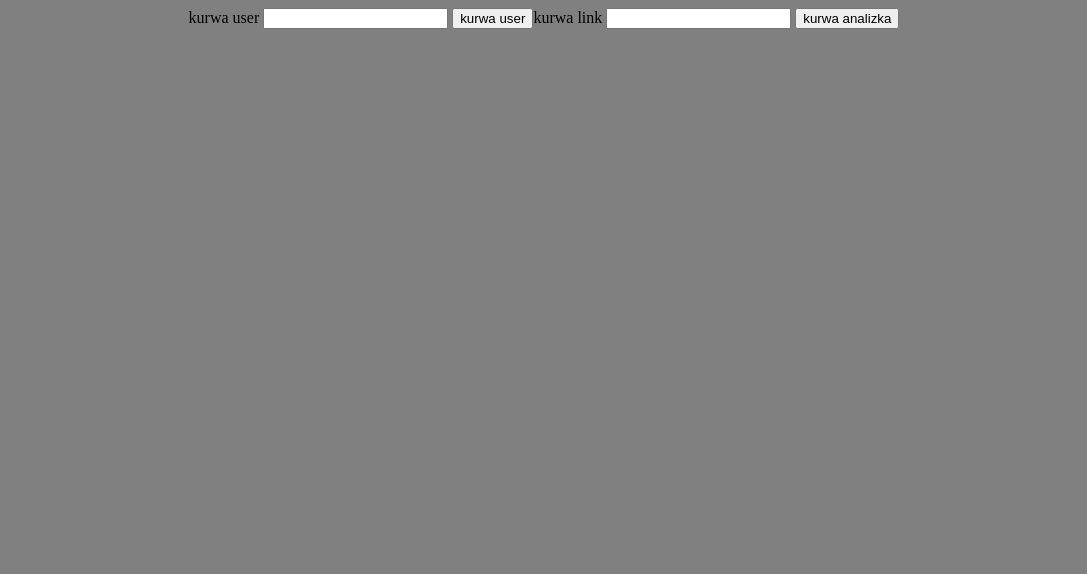
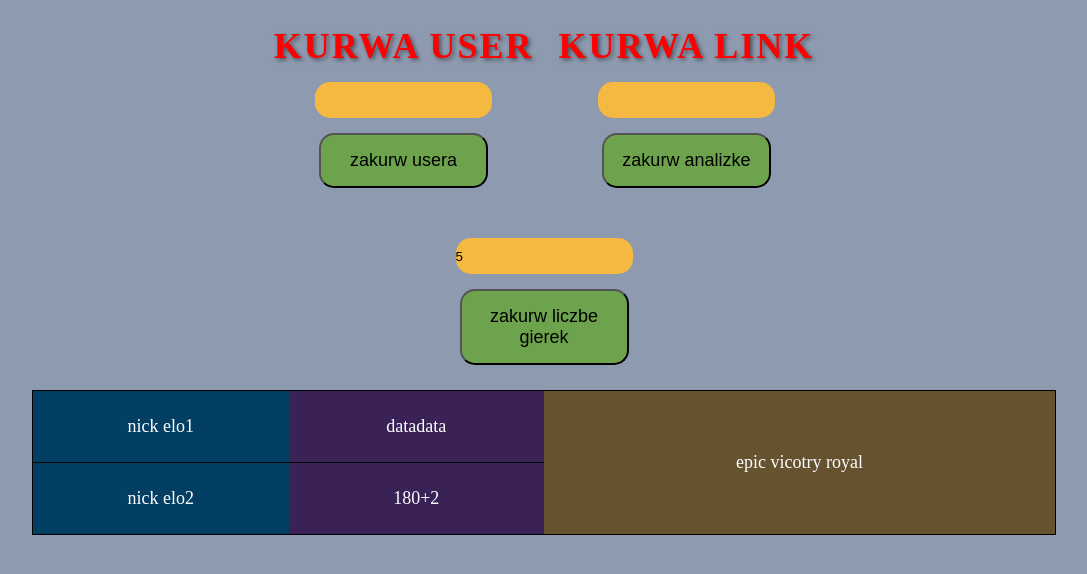
Before and after one commit to Leszek02/chessBot, a website: page index.html in a window 1280 px wide. Shown: the whole page, without its empty margins (96-1183 px from the left). Drawn offline with Linux system fonts and the light colour scheme.

Commit message:
epic layout improvements

```diff
--- a/Main.js
+++ b/Main.js
@@ -10,7 +10,7 @@ const app = express();
 const PORT = process.env.PORT || 3000;
 
 app.use(bodyParser.text());
-//app.use(bodyParser.json());
+app.use(bodyParser.json());
 
 app.get('/', (req, res) => {
   res.sendFile(path.join(__dirname, 'index.html'));
@@ -24,8 +24,10 @@ app.post('/submit', async (req, res) => {
 });
 
 app.post('/get-games', (req, res) => {
-  const username = req.body;
+  const { username, gamesNum } = req.body;
+
   console.log(username);
+  console.log(gamesNum);
 
   const games = [
     {
--- a/index.html
+++ b/index.html
@@ -5,67 +5,203 @@
     <meta name="viewport" content="width=device-width, initial-scale=1.0" />
     <title>Chessing psychiatryk</title>
     <style>
+      * {
+        box-sizing: border-box;
+        margin: 0;
+        padding: 0;
+      }
       body {
+        display: flex;
+        align-items: center;
+        flex-direction: column;
+        gap: 25px;
+        background-color: rgb(142, 154, 175);
+        width: 100vw;
+        height: 100vh;
+        font-size: 18px;
+      }
+      #recent-games {
+        display: flex;
+        flex-direction: column;
+        align-items: center;
+        gap: 10px;
+        width: 100%;
+      }
+      .game {
+        display: flex;
+        width: 80%;
+        border: 1px solid black;
+        color: rgb(253, 253, 255);
+      }
+      .players {
+        width: 25%;
+        background-color: rgb(3, 63, 99);
+      }
+      .game-single-info {
+        padding-block: 25px;
+        text-align: center;
+      }
+      .game-single-info:nth-child(2n) {
+        border-top: 1px solid black;
+      }
+      .time {
+        width: 25%;
+        background-color: #3a2256;
+      }
+      .result {
+        width: 50%;
+        /* background-color: #84c318; */
+        /* background-color: #d00000; */
+        background-color: #65532f;
         display: flex;
         justify-content: center;
         align-items: center;
-        background-color: gray;
+      }
+
+      button {
+        background-color: #6da34d;
+        padding: 15px;
+        border-radius: 15px 15px;
+        min-width: 169px;
+        font-size: 18px;
+      }
+      input {
+        background-color: #f5b841;
+        border: none;
+        border-radius: 15px 15px;
+        height: 36px;
+        padding-block: 5px;
+      }
+      input:focus {
+        outline: 0;
+        border: 0;
+      }
+      .form {
+        display: flex;
+        flex-direction: column;
+        align-items: center;
+        gap: 15px;
+      }
+      #forms {
+        margin-top: 25px;
+        display: flex;
+        justify-content: center;
+        gap: 25px;
+      }
+      label {
+        color: red;
+        font-weight: bold;
+        text-transform: uppercase;
+        font-size: 2em;
+        text-shadow: 2px 2px 4px rgba(0, 0, 0, 0.5);
+        letter-spacing: 2px;
+      }
+      #games-num {
+        min-width: none;
+        margin-top: 25px;
       }
     </style>
   </head>
   <body>
-    <div id="for-user">
+    <div id="forms">
+      <div class="form">
         <label for="username">kurwa user</label>
         <input type="text" name="username" id="username" />
-      <button type="submit" id="userro-submitto">kurwa user</button>
+        <button type="submit" id="userro-submitto">zakurw usera</button>
       </div>
-    <div id="for-link">
+      <div class="form">
         <label for="ch-link">kurwa link</label>
         <input type="text" name="ch-link" id="ch-link" />
-      <button type="submit" id="chesso-submitto">kurwa analizka</button>
+        <button type="submit" id="chesso-submitto">zakurw analizke</button>
+      </div>
+    </div>
+
+    <div class="form">
+      <input type="number" name="games-num" id="games-num" />
+      <button type="submit" id="numero-submitto">
+        zakurw liczbe<br />
+        gierek
+      </button>
+    </div>
+    <div id="recent-games">
+      <div class="game">
+        <div class="players">
+          <div class="game-single-info">nick elo1</div>
+          <div class="game-single-info">nick elo2</div>
+        </div>
+        <div class="time">
+          <div class="game-single-info">datadata</div>
+          <div class="game-single-info">180+2</div>
+        </div>
+        <div class="result">epic vicotry royal</div>
+      </div>
     </div>
     <script>
-      function sendUsername(username) {
+      function showGames(games) {
+        games.forEach((game) => {});
+      }
+      function sendUsername(username, gamesNum) {
         //const username = localStorage.getItem('username');
-        console.log(username);
+        //console.log(username);
         if (username) {
           fetch('/get-games', {
             method: 'POST',
             headers: {
-              'Content-Type': 'text/plain',
+              'Content-Type': 'application/json',
             },
-            body: username,
+            body: JSON.stringify({ username, gamesNum }),
           })
             .then((response) => response.json())
             .then((response) => console.log(response))
             .catch((error) => {
-              console.error('Error:', error);
+              alert('Error:', error);
             });
+        }
+      }
+
+      let username = localStorage.getItem('username');
+      let gamesNum = localStorage.getItem('games-number');
+      if (username && gamesNum) {
+        document.getElementById('username').value = username;
+        document.getElementById('games-num').value = gamesNum;
+        sendUsername(username, gamesNum);
+      } else {
+        localStorage.setItem('games-number', 5);
+        document.getElementById('games-num').value = 5;
+        gamesNum = 5;
+        if (username) {
+          document.getElementById('username').value = username;
+          sendUsername(username, gamesNum);
         }
       }
 
       document.getElementById('chesso-submitto').addEventListener('click', function () {
         let content = document.getElementById('ch-link').value;
+        if (content) {
           fetch('/submit', {
             method: 'POST',
             headers: {
               'Content-Type': 'text/plain',
             },
             body: content,
+          }).catch((error) => {
+            alert(error);
           });
+        } else {
+          alert('linka dobrego daj kurwiu');
+        }
       });
 
       document.getElementById('userro-submitto').addEventListener('click', function () {
         const username = document.getElementById('username').value;
+        if (username) {
           localStorage.setItem('username', username);
           alert('Username zapisened!');
-        sendUsername(username);
+          sendUsername(username, gamesNum);
+        } else {
+          alert('dawaj usera kurwiu');
+        }
       });
-
-      const username = localStorage.getItem('username');
-      if (username) {
-        sendUsername(username);
-      }
     </script>
   </body>
 </html>
```
Lines whose indentation alone changed are shown as unchanged.
